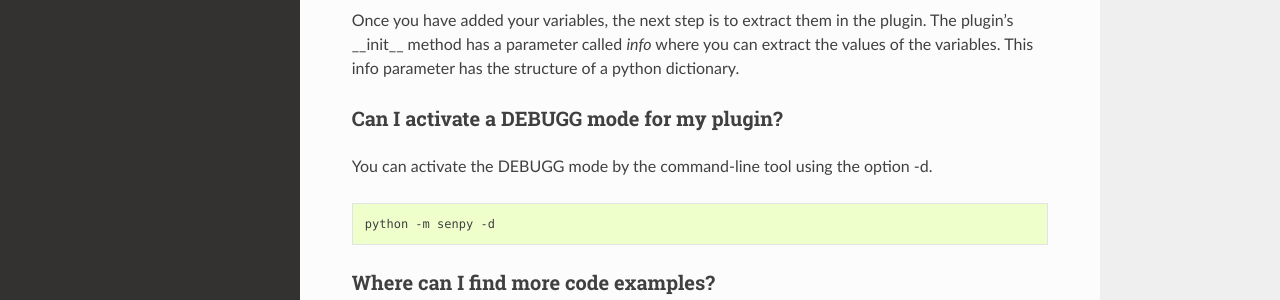
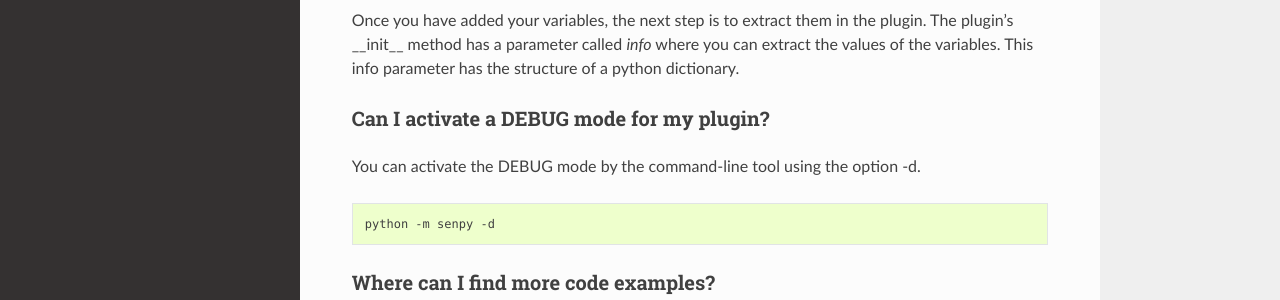
Before and after one commit to gsi-upm/senpy, a Sphinx documentation site: the page built from docs/plugins.rst, in a window 1280 px wide and 900 px high, scrolled down 1928 px. Shown: the part 368-668 px from the top of the window. Built offline with Sphinx 7.4.7 and the Read the Docs theme 2.0.0, drawn with Linux system fonts in a browser that asks for light colours.

Commit message:
Update plugins.rst

```diff
--- a/docs/plugins.rst
+++ b/docs/plugins.rst
@@ -102,10 +102,10 @@
 
 Once you have added your variables, the next step is to extract them in the plugin. The plugin's __init__ method has a parameter called `info` where you can extract the values of the variables. This info parameter has the structure of a python dictionary.
 
-Can I activate a DEBUGG mode for my plugin?
+Can I activate a DEBUG mode for my plugin?
 ???????????????????????????????????????????
 
-You can activate the DEBUGG mode by the command-line tool using the option -d.
+You can activate the DEBUG mode by the command-line tool using the option -d.
 
 .. code:: bash
 
```
